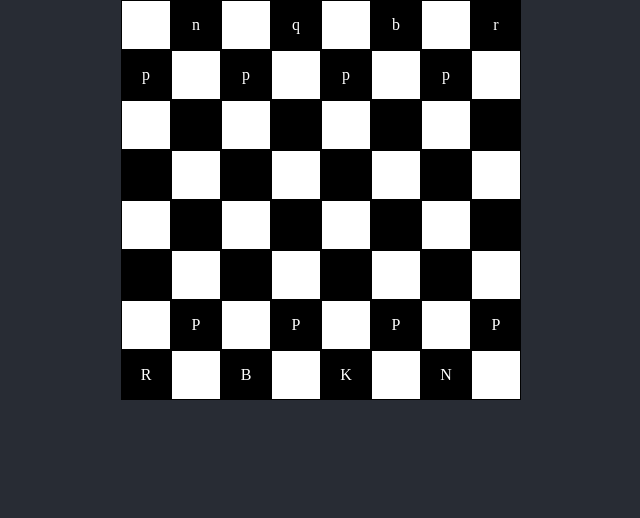
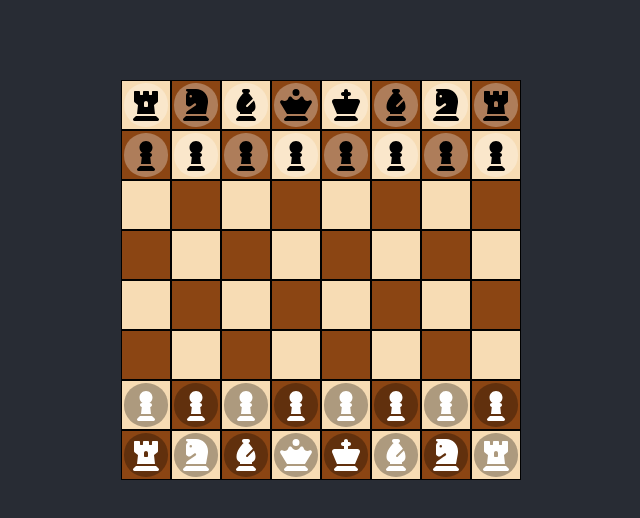
Before and after one commit to SDCalvo/GPT-chess, a Next.js app: page / in a window 1280 px wide. Shown: the top 518 px of the page, without its empty margins (319-959 px from the left). Built offline with nearby package versions, Linux system fonts and the light colour scheme.

Commit message:
Added icons for all pieces

```diff
--- a/package.json
+++ b/package.json
@@ -9,7 +9,13 @@
     "lint": "next lint"
   },
   "dependencies": {
+    "@fortawesome/fontawesome-svg-core": "^6.4.2",
+    "@fortawesome/free-brands-svg-icons": "^6.4.2",
+    "@fortawesome/free-regular-svg-icons": "^6.4.2",
+    "@fortawesome/free-solid-svg-icons": "^6.4.2",
+    "@fortawesome/react-fontawesome": "^0.2.0",
     "axios": "^1.5.1",
+    "font-awesome": "^4.7.0",
     "langchain": "^0.0.168",
     "next": "13.5.5",
     "react": "^18",
--- a/src/components/Board/Board.css
+++ b/src/components/Board/Board.css
@@ -3,6 +3,7 @@
     grid-template-columns: repeat(8, 50px);
     grid-template-rows: repeat(8, 50px);
     gap: 0;
+    margin-top: 5rem;
   }
 
   .cell {
@@ -17,12 +18,3 @@
   .cell.selected {
     border: 2px solid blue;  /* or any other styling you prefer */
   }
-
-  /* Adjust the formula for alternating colors */
-  .cell:nth-child(odd) {
-    background-color: white;
-  }
-
-  .cell:nth-child(even) {
-    background-color: black;
-  }
--- a/src/components/Board/Board.tsx
+++ b/src/components/Board/Board.tsx
@@ -3,6 +3,7 @@ import React, { use, useContext, useEffect } from "react";
 import { GameContext } from "../../context/GameContext";
 import { IPosition } from "../../logic/gameLogic";
 import "./Board.css";
+import RenderPiece from "./renderPiece";
 
 interface BoardProps {
   handleMove: (from: IPosition, to: IPosition) => void; // Adjusted prop type
@@ -69,8 +70,8 @@ const Board: React.FC<BoardProps> = ({ handleMove }) => {
         const isOddCol = columnIndex % 2 === 1;
         const backgroundColor =
           (isOddRow && isOddCol) || (!isOddRow && !isOddCol)
-            ? "white"
-            : "black";
+            ? "#F7DCB4"
+            : "#8B4513";
         return (
           <div
             className={`cell ${
@@ -80,7 +81,7 @@ const Board: React.FC<BoardProps> = ({ handleMove }) => {
             onClick={() => handleCellClick(rowIndex, columnIndex)}
             style={{ backgroundColor }}
           >
-            {cell}
+            {RenderPiece(cell)}
           </div>
         );
       })}
--- /dev/null
+++ b/src/components/Board/renderPiece.tsx
@@ -0,0 +1,58 @@
+import {
+  faChessKing,
+  faChessQueen,
+  faChessRook,
+  faChessBishop,
+  faChessKnight,
+  faChessPawn,
+} from "@fortawesome/free-solid-svg-icons";
+import { IconDefinition } from "@fortawesome/fontawesome-svg-core";
+import { FontAwesomeIcon } from "@fortawesome/react-fontawesome";
+
+const piecesDict: { [key: string]: IconDefinition } = {
+  K: faChessKing,
+  Q: faChessQueen,
+  R: faChessRook,
+  B: faChessBishop,
+  N: faChessKnight,
+  P: faChessPawn,
+  k: faChessKing,
+  q: faChessQueen,
+  r: faChessRook,
+  b: faChessBishop,
+  n: faChessKnight,
+  p: faChessPawn,
+};
+
+const RenderPiece = (piece: string) => {
+  const isUpperCase = piece === piece.toUpperCase();
+  const color = isUpperCase ? "white" : "black";
+  if (piecesDict[piece] === undefined) {
+    return null;
+  }
+
+  return (
+    <div
+      style={{
+        display: "flex",
+        justifyContent: "center",
+        alignItems: "center",
+        height: "90%",
+        width: "90%",
+        //black and white with opactiy 0.3
+        backgroundColor: isUpperCase ? "#0000004d" : "#ffffff4d",
+        borderRadius: "50%",
+      }}
+    >
+      <FontAwesomeIcon
+        icon={piecesDict[piece]}
+        color={color}
+        style={{
+          fontSize: "2rem",
+        }}
+      />
+    </div>
+  );
+};
+
+export default RenderPiece;
```
Also changed, not shown: 1 other file (tests, documents, lock files or other folders).
